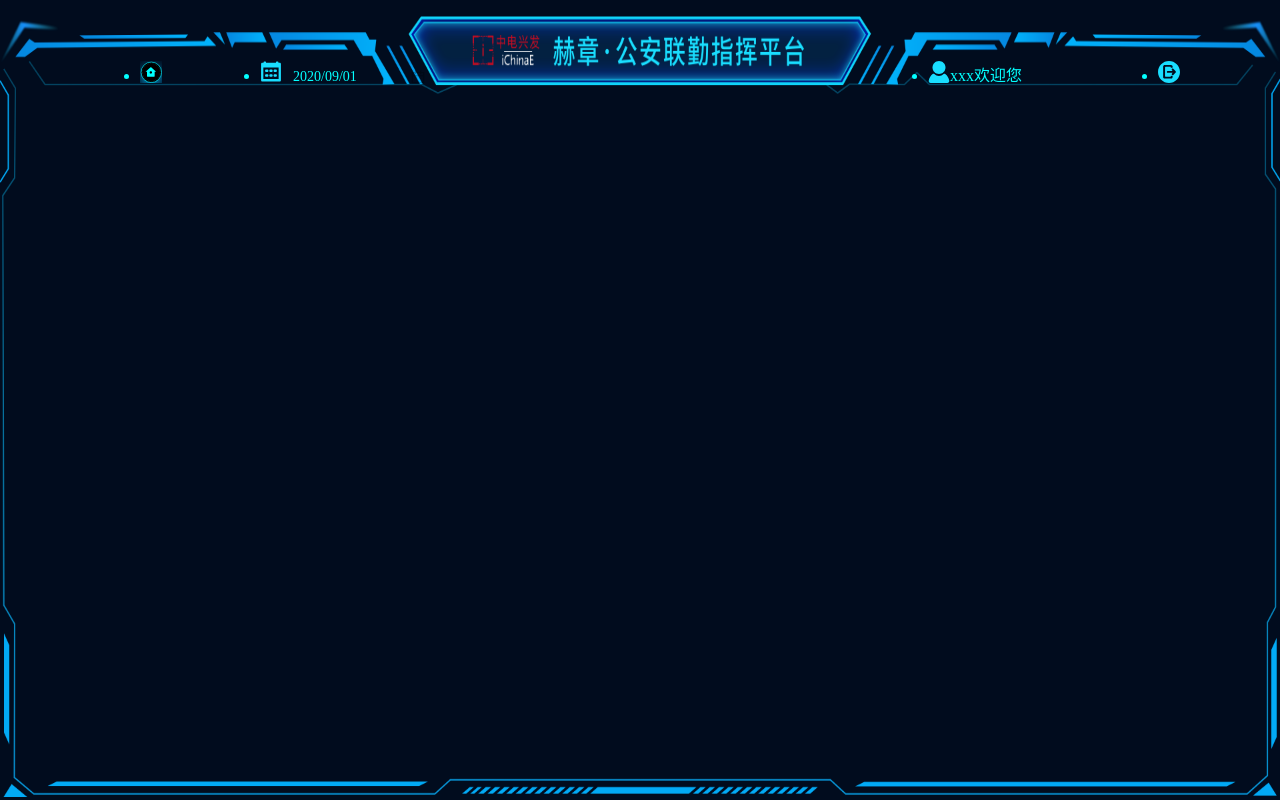
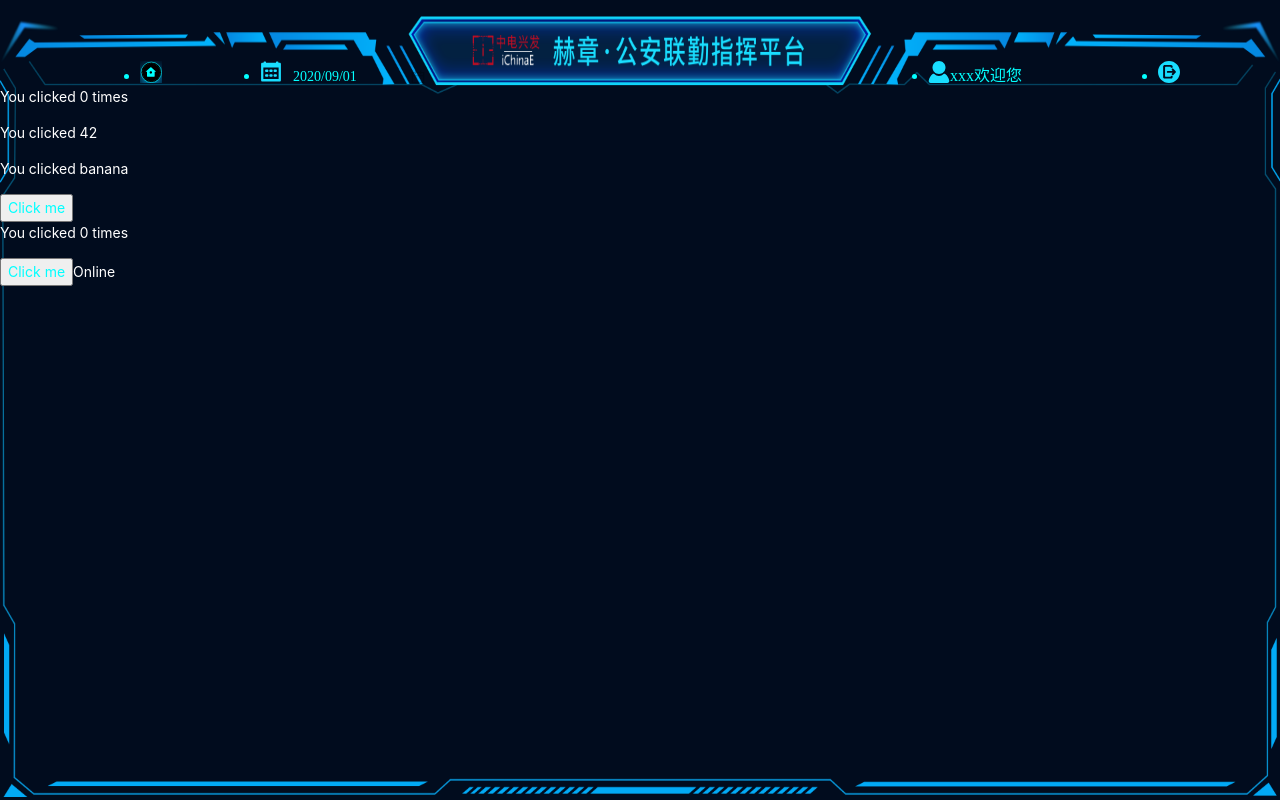
Before and after one commit to Lebronjamesgood/react-demo, a React app: page /layout/example in a window 1280 px wide. Built offline with nearby package versions, Linux system fonts and the light colour scheme.

Commit message:
react hook学习

```diff
--- a/src/router/routes.js
+++ b/src/router/routes.js
@@ -13,6 +13,8 @@ import PersonColor from "../views/secondModule/person/whitePerson/personColor"
 import ContextTest from "../views/firstModule/contextTest/contextTest"
 import Portals from  "../views/firstModule/portals/portals"
 import Refs from '../views/firstModule/refs/refs'
+import Example from "../views/firstModule/Hook/example"
+
 function router(){
   return (
 		<Router>
@@ -29,6 +31,7 @@ function router(){
 							<Route path="/layout/personColor" component={PersonColor}></Route>
 							<Route path="/layout/contextTest" component={ContextTest}></Route>
 							<Route path="/layout/refs" component={Refs}></Route>
+							<Route path="/layout/example" component={Example}></Route>
 							{/* <Route path="/layout/portals" component={Portals}></Route> */}
 							<Route
 								path="/layout/men"
--- /dev/null
+++ b/src/views/firstModule/Hook/effectHook.jsx
@@ -0,0 +1,38 @@
+/**
+ * useEffect 就是在告诉 React 在完成对 DOM 的更改后运行你的“副作用”函数
+ * 由于副作用函数是在组件内声明的，所以它们可以访问到组件的 props 和 state。
+ * 默认情况下，React 会在每次渲染后调用副作用函数 —— 包括第一次渲染的时候。(类似component里的生命周期componentDidMount 和 componentDidUpdate:)
+ *
+ */
+
+
+import React,{useState,useEffect} from "react"
+import './index.less'
+
+function EffectHook(props) {
+	const [isOnline, setIsOnline] = useState(null)
+	const [count, setCount] = useState(0)
+	// 相当于 componentDidMount 和 componentDidUpdate:
+	//useEffect里传入的就是执行操作之后执行的函数
+	useEffect(() => {
+		// 使用浏览器的 API 更新页面标题
+		document.title = `You clicked ${count} times`
+    handleStatusChange(props)
+	})
+
+	function handleStatusChange(status) {
+		setIsOnline(status.id)
+	}
+	if (isOnline === null) {
+		return 'Loading...'
+	}
+	return (
+		<div>
+			<p>You clicked {count} times</p>
+			<button onClick={() => setCount(count + 1)}>Click me</button>
+			{!isOnline ? 'Online' : 'Offline'}
+		</div>
+	)
+}
+
+export default EffectHook;
--- /dev/null
+++ b/src/views/firstModule/Hook/example.jsx
@@ -0,0 +1,44 @@
+/**
+ *  React Hook学习 usestate()
+ *  只能用于函数组件 Class组件不支持(坑)
+ *  Hook 是一些可以让你在函数组件里“钩入” React state 及生命周期等特性的函数。
+ *  Hook 不能在 class 组件中使用 —— 这使得你不使用 class 也能使用 React
+ *  只能在函数最外层调用 Hook。不要在循环、条件判断或者子函数中调用
+ *  它类似 class 组件的 this.setState
+ */
+
+
+import React, { useState } from 'react'
+import './index.less'
+import EffectHook from "./effectHook"
+
+function Example() {
+	//初始 state 就是 0。值得注意的是，不同于 this.state，这里的 state 不一定要是一个对象 —— 如果你有需要，它也可以是。
+	//这个初始 state 参数只有在第一次渲染时会被用到
+	//useState 会返回一对值：当前状态count和一个让你更新它的函数setCount()，你可以在事件处理函数中或其他一些地方调用这个函数
+  const [count, setCount] = useState(0)
+  //也可以设置多个useState()
+  const [age, setAge] = useState(42)
+  const [fruit, setFruit] = useState('banana')
+  const friend = {id:count}
+	return (
+		<div className="click-count">
+			<p >You clicked {count} times</p>
+			<p >You clicked {age} </p>
+			<p >You clicked {fruit} </p>
+			{/* 一个事件可以绑定多个方法 */}
+			<button
+				onClick={() => {
+					setCount(count + 1)
+					setAge(age + 1)
+					setFruit(`${fruit}1`)
+				}}
+			>
+				Click me
+			</button>
+			<EffectHook friend={friend}></EffectHook>
+		</div>
+	)
+}
+
+export default Example
--- /dev/null
+++ b/src/views/firstModule/Hook/index.less
@@ -0,0 +1,6 @@
+div,p{
+  color: #fff;
+}
+button{
+  color: aqua;
+}
--- a/src/views/secondModule/men.jsx
+++ b/src/views/secondModule/men.jsx
@@ -9,6 +9,7 @@ export default class Men extends Component {
 			<h1>
 				欢迎，这里是Men
 				<p> ID: {this.props.match}</p>
+        {/* 嵌套路由必须添加下面这行 */}
 				{this.props.children}
 			</h1>
 		)
```
